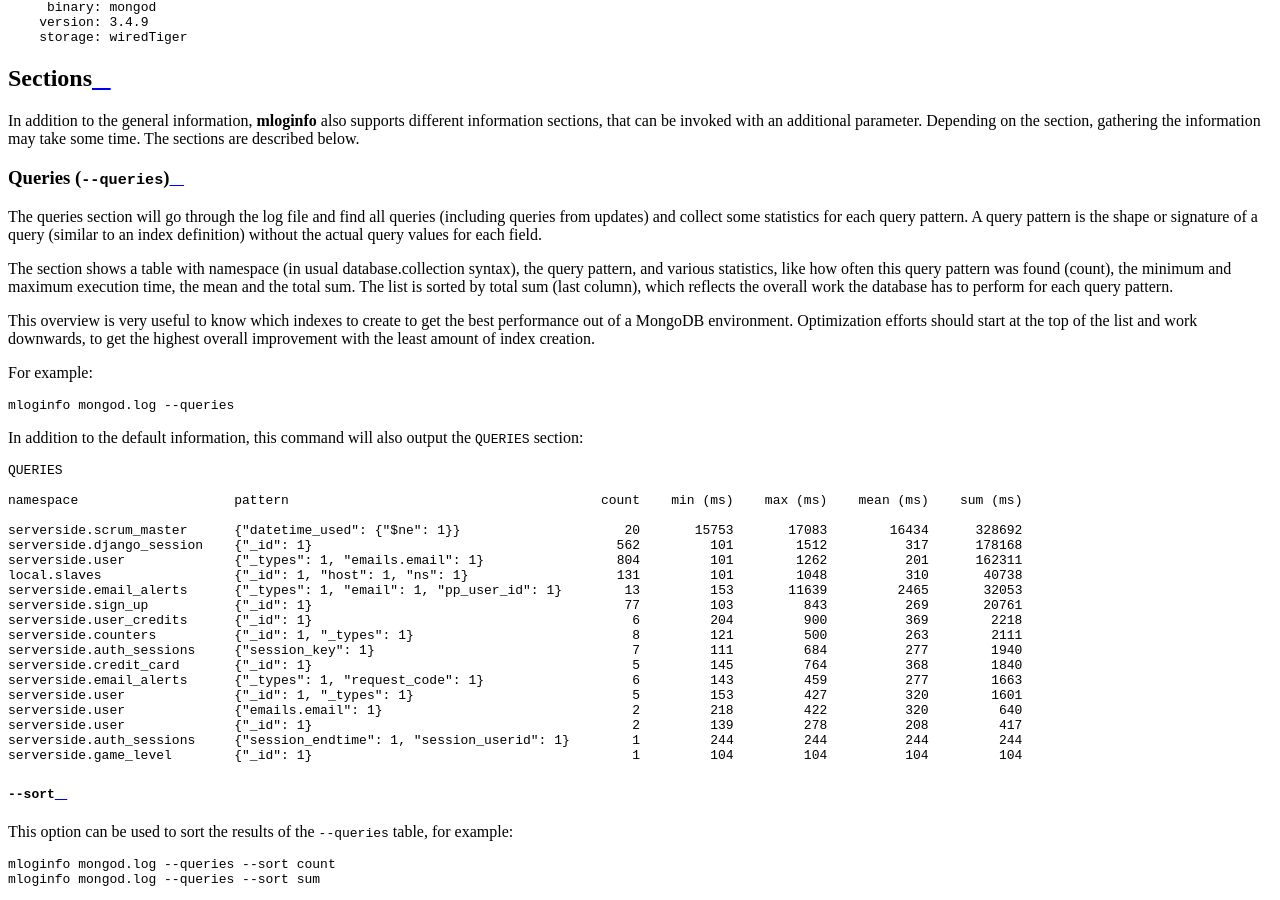
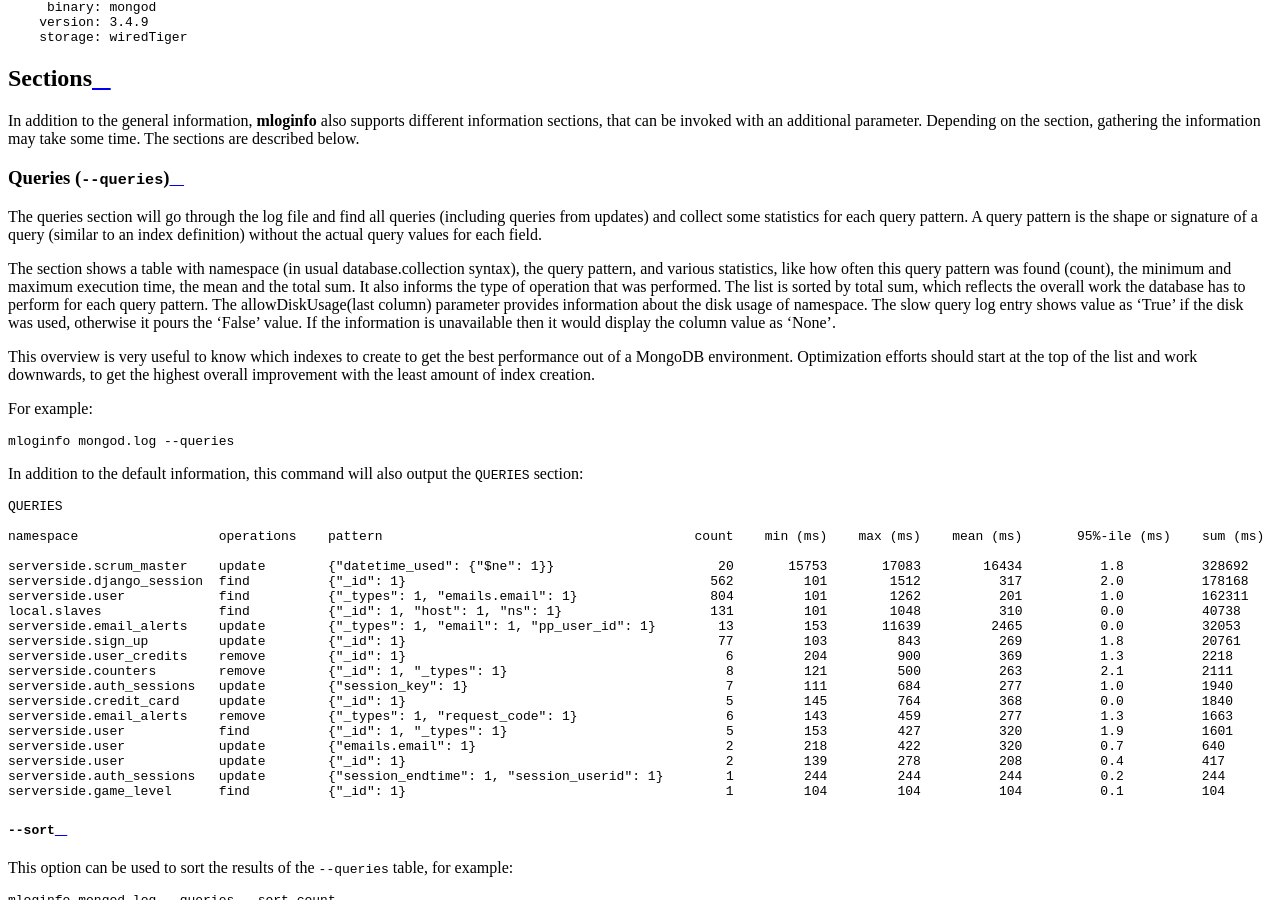
Before and after one commit to rueckstiess/mtools, a Sphinx documentation site: the page built from doc/mloginfo.rst, in a window 1280 px wide and 900 px high, scrolled down 1766 px. Built offline with Sphinx 7.4.7 and the Read the Docs theme 2.0.0, drawn with Linux system fonts in a browser that asks for light colours.

Commit message:
708 - Updated documentation

```diff
--- a/doc/mloginfo.rst
+++ b/doc/mloginfo.rst
@@ -83,8 +83,12 @@ index definition) without the actual query values for each field.
 The section shows a table with namespace (in usual database.collection syntax),
 the query pattern, and various statistics, like how often this query pattern
 was found (count), the minimum and maximum execution time, the mean and the
-total sum. The list is sorted by total sum (last column), which reflects the
-overall work the database has to perform for each query pattern.
+total sum. It also informs the type of operation that was performed. The list
+is sorted by total sum, which reflects the overall work the database has to
+perform for each query pattern. The allowDiskUsage(last column) parameter provides
+information about the disk usage of namespace. The slow query log entry shows value as 'True' if the disk was used,
+otherwise it pours the 'False' value. If the information is unavailable then it would display the column value as
+'None'.
 
 This overview is very useful to know which indexes to create to get the best
 performance out of a MongoDB environment. Optimization efforts should start at
@@ -104,24 +108,24 @@ In addition to the default information, this command will also output the
 
    QUERIES
 
-   namespace                    pattern                                        count    min (ms)    max (ms)    mean (ms)    sum (ms)
+   namespace                  operations    pattern                                        count    min (ms)    max (ms)    mean (ms)       95%-ile (ms)    sum (ms)        allowDiskUse
 
-   serverside.scrum_master      {"datetime_used": {"$ne": 1}}                     20       15753       17083        16434      328692
-   serverside.django_session    {"_id": 1}                                       562         101        1512          317      178168
-   serverside.user              {"_types": 1, "emails.email": 1}                 804         101        1262          201      162311
-   local.slaves                 {"_id": 1, "host": 1, "ns": 1}                   131         101        1048          310       40738
-   serverside.email_alerts      {"_types": 1, "email": 1, "pp_user_id": 1}        13         153       11639         2465       32053
-   serverside.sign_up           {"_id": 1}                                        77         103         843          269       20761
-   serverside.user_credits      {"_id": 1}                                         6         204         900          369        2218
-   serverside.counters          {"_id": 1, "_types": 1}                            8         121         500          263        2111
-   serverside.auth_sessions     {"session_key": 1}                                 7         111         684          277        1940
-   serverside.credit_card       {"_id": 1}                                         5         145         764          368        1840
-   serverside.email_alerts      {"_types": 1, "request_code": 1}                   6         143         459          277        1663
-   serverside.user              {"_id": 1, "_types": 1}                            5         153         427          320        1601
-   serverside.user              {"emails.email": 1}                                2         218         422          320         640
-   serverside.user              {"_id": 1}                                         2         139         278          208         417
-   serverside.auth_sessions     {"session_endtime": 1, "session_userid": 1}        1         244         244          244         244
-   serverside.game_level        {"_id": 1}                                         1         104         104          104         104
+   serverside.scrum_master    update        {"datetime_used": {"$ne": 1}}                     20       15753       17083        16434          1.8          328692          True
+   serverside.django_session  find          {"_id": 1}                                       562         101        1512          317          2.0          178168          False
+   serverside.user            find          {"_types": 1, "emails.email": 1}                 804         101        1262          201          1.0          162311          False
+   local.slaves               find          {"_id": 1, "host": 1, "ns": 1}                   131         101        1048          310          0.0          40738           True
+   serverside.email_alerts    update        {"_types": 1, "email": 1, "pp_user_id": 1}        13         153       11639         2465          0.0          32053           None
+   serverside.sign_up         update        {"_id": 1}                                        77         103         843          269          1.8          20761           None
+   serverside.user_credits    remove        {"_id": 1}                                         6         204         900          369          1.3          2218            None
+   serverside.counters        remove        {"_id": 1, "_types": 1}                            8         121         500          263          2.1          2111            True
+   serverside.auth_sessions   update        {"session_key": 1}                                 7         111         684          277          1.0          1940            True
+   serverside.credit_card     update        {"_id": 1}                                         5         145         764          368          0.0          1840            True
+   serverside.email_alerts    remove        {"_types": 1, "request_code": 1}                   6         143         459          277          1.3          1663            False
+   serverside.user            find          {"_id": 1, "_types": 1}                            5         153         427          320          1.9          1601            False
+   serverside.user            update        {"emails.email": 1}                                2         218         422          320          0.7          640             True
+   serverside.user            update        {"_id": 1}                                         2         139         278          208          0.4          417             True
+   serverside.auth_sessions   update        {"session_endtime": 1, "session_userid": 1}        1         244         244          244          0.2          244             False
+   serverside.game_level      find          {"_id": 1}                                         1         104         104          104          0.1          104             None
 
 ``--sort``
 ^^^^^^^^^^
```
